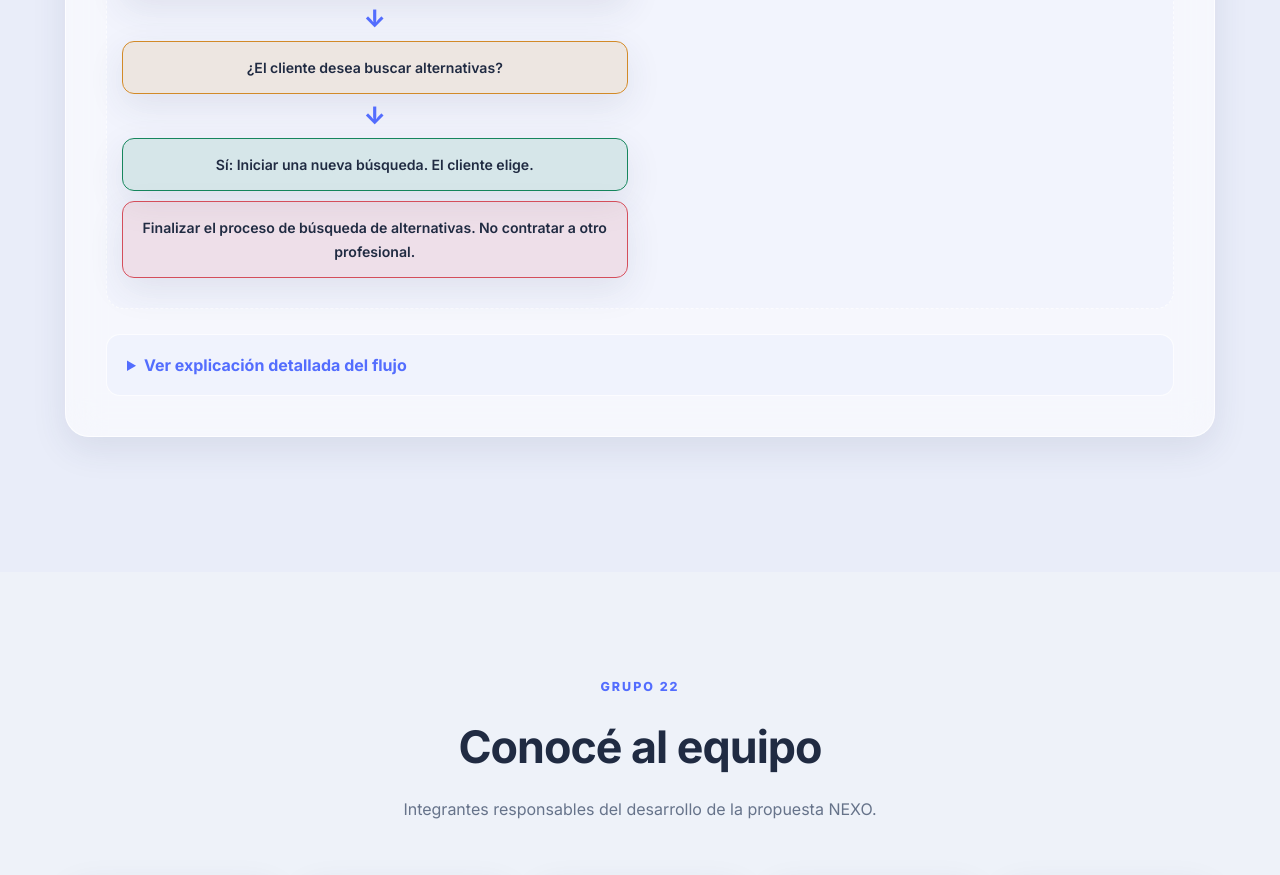
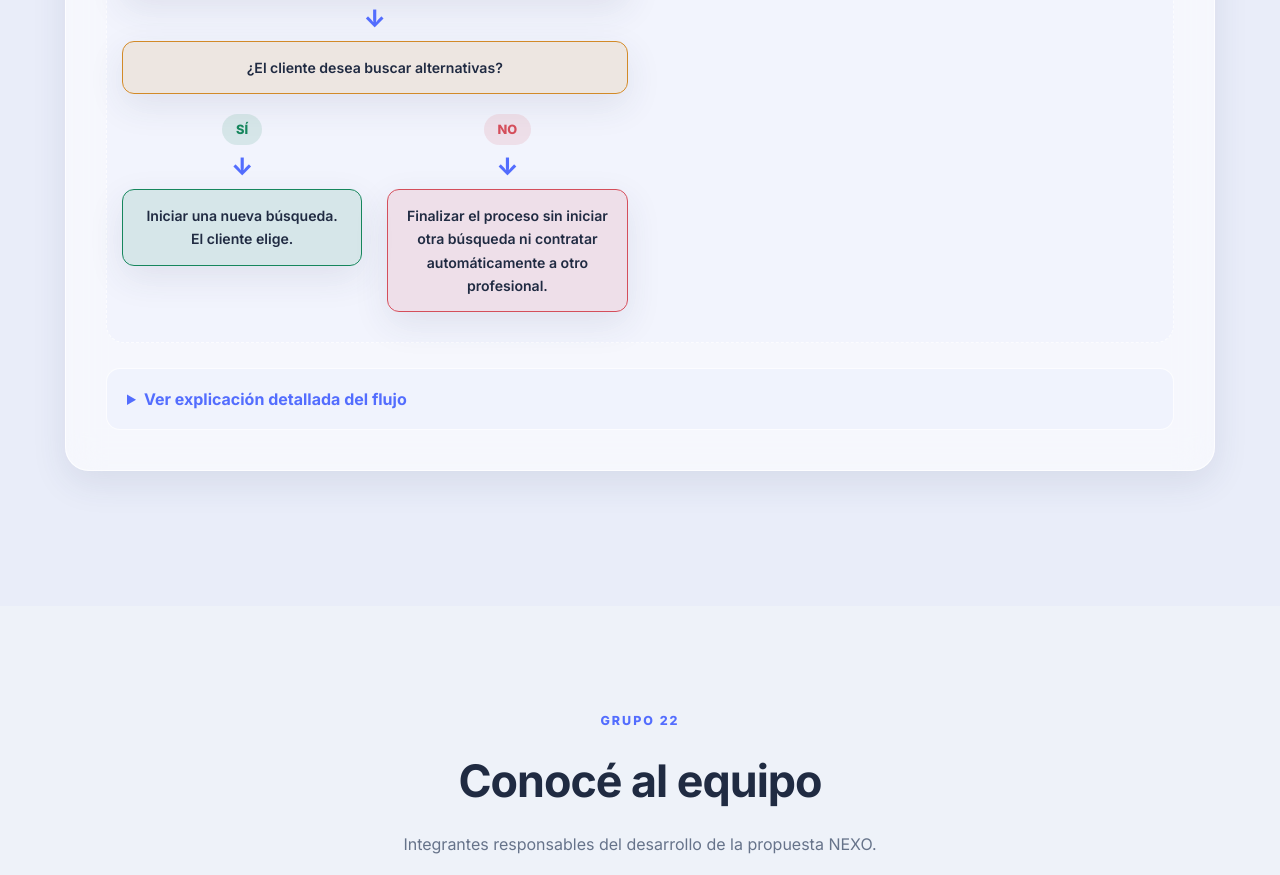
Before and after one commit to Lunreth/tp3-grupo22-desarrollo-web, a plain HTML site: page index.html in a window 1280 px wide. Shown: the part 3837-4712 px from the top of the page. Drawn offline with Linux system fonts and the light colour scheme.

Commit message:
Corrige las ramas del diagrama R6
Se separan visualmente las opciones Sí y No de la búsqueda de alternativas y se aclara que no se contrata automáticamente a otro profesional.

```diff
--- a/index.html
+++ b/index.html
@@ -261,13 +261,24 @@
                                 <div class="flow-node decision-node">
                                     ¿El cliente desea buscar alternativas?
                                 </div>
+
+                                <div class="flow-branches">
+                                    <div class="flow-branch">
+                                        <span class="branch-label yes">SÍ</span>
                                         <div class="flow-arrow">↓</div>
                                         <div class="flow-node success-node">
-                                    Sí: Iniciar una nueva búsqueda. El cliente elige.
+                                            Iniciar una nueva búsqueda. El cliente elige.
                                         </div>
+                                    </div>
+
+                                    <div class="flow-branch">
+                                        <span class="branch-label no">NO</span>
+                                        <div class="flow-arrow">↓</div>
                                         <div class="flow-node warning-node">
-                                    Finalizar el proceso de búsqueda de alternativas.
-                                    No contratar a otro profesional.
+                                            Finalizar el proceso sin iniciar otra búsqueda ni contratar automáticamente
+                                            a otro profesional.
+                                        </div>
+                                    </div>
                                 </div>
                             </div>
 
@@ -334,16 +345,20 @@
                     </article>
 
                     <article class="team-card glass">
-                        <div class="avatar-container" style="width: 70px; height: 70px; border-radius: 50%; overflow: hidden; margin: 0 auto 1rem auto; display: flex; justify-content: center; align-items: center; background-color: #6366f1;">
-                            <img src="assets/img/cimar.jpg" alt="Foto de Cimar Gomez Torrez" style="width: 100%; height: 100%; object-fit: cover;">
+                        <div class="avatar-container"
+                            style="width: 70px; height: 70px; border-radius: 50%; overflow: hidden; margin: 0 auto 1rem auto; display: flex; justify-content: center; align-items: center; background-color: #6366f1;">
+                            <img src="assets/img/cimar.jpg" alt="Foto de Cimar Gomez Torrez"
+                                style="width: 100%; height: 100%; object-fit: cover;">
                         </div>
                         <h3>Cimar Gomez Torrez</h3>
                         <p>Análisis de las consignas</p>
                     </article>
 
                     <article class="team-card glass">
-                        <div class="avatar-container" style="width: 70px; height: 70px; border-radius: 50%; overflow: hidden; margin: 0 auto 1rem auto; display: flex; justify-content: center; align-items: center; background-color: #6366f1;">
-                            <img src="assets/img/david.jpg" alt="David Carlos Ruiz Flores" style="width: 100%; height: 100%; object-fit: cover;">
+                        <div class="avatar-container"
+                            style="width: 70px; height: 70px; border-radius: 50%; overflow: hidden; margin: 0 auto 1rem auto; display: flex; justify-content: center; align-items: center; background-color: #6366f1;">
+                            <img src="assets/img/david.jpg" alt="David Carlos Ruiz Flores"
+                                style="width: 100%; height: 100%; object-fit: cover;">
                         </div>
                         <h3>David Carlos Ruiz Flores</h3>
                         <p>Diseño de diagramas</p>
@@ -351,16 +366,20 @@
 
                     <!-- INTEGRANTE 4 (FOTO DE RODRIGO REMPLAZANDO AL NÚMERO 04) -->
                     <article class="team-card glass">
-                        <div class="avatar-container" style="width: 70px; height: 70px; border-radius: 50%; overflow: hidden; margin: 0 auto 1rem auto; display: flex; justify-content: center; align-items: center; background-color: #6366f1;">
-                            <img src="assets/img/rodrigo.jpg" alt="Foto de Rodrigo Nicolás Molina" style="width: 100%; height: 100%; object-fit: cover;">
+                        <div class="avatar-container"
+                            style="width: 70px; height: 70px; border-radius: 50%; overflow: hidden; margin: 0 auto 1rem auto; display: flex; justify-content: center; align-items: center; background-color: #6366f1;">
+                            <img src="assets/img/rodrigo.jpg" alt="Foto de Rodrigo Nicolás Molina"
+                                style="width: 100%; height: 100%; object-fit: cover;">
                         </div>
                         <h3>Rodrigo Nicolás Molina</h3>
                         <p>Desarrollo y Operaciones</p>
                     </article>
 
                     <article class="team-card glass">
-                        <div class="avatar-container" style="width: 70px; height: 70px; border-radius: 50%; overflow: hidden; margin: 0 auto 1rem auto; display: flex; justify-content: center; align-items: center; background-color: #6366f1;">
-                            <img src="assets/img/kdmc.jpg" alt="Foto de Kevin Martínez Cáceres" style="width: 100%; height: 100%; object-fit: cover;">
+                        <div class="avatar-container"
+                            style="width: 70px; height: 70px; border-radius: 50%; overflow: hidden; margin: 0 auto 1rem auto; display: flex; justify-content: center; align-items: center; background-color: #6366f1;">
+                            <img src="assets/img/kdmc.jpg" alt="Foto de Kevin Martínez Cáceres"
+                                style="width: 100%; height: 100%; object-fit: cover;">
                         </div>
                         <h3>Kevin Martínez Cáceres</h3>
                         <p>Estructura básica de la web + Testing</p>
```
Lines whose indentation alone changed are shown as unchanged.
